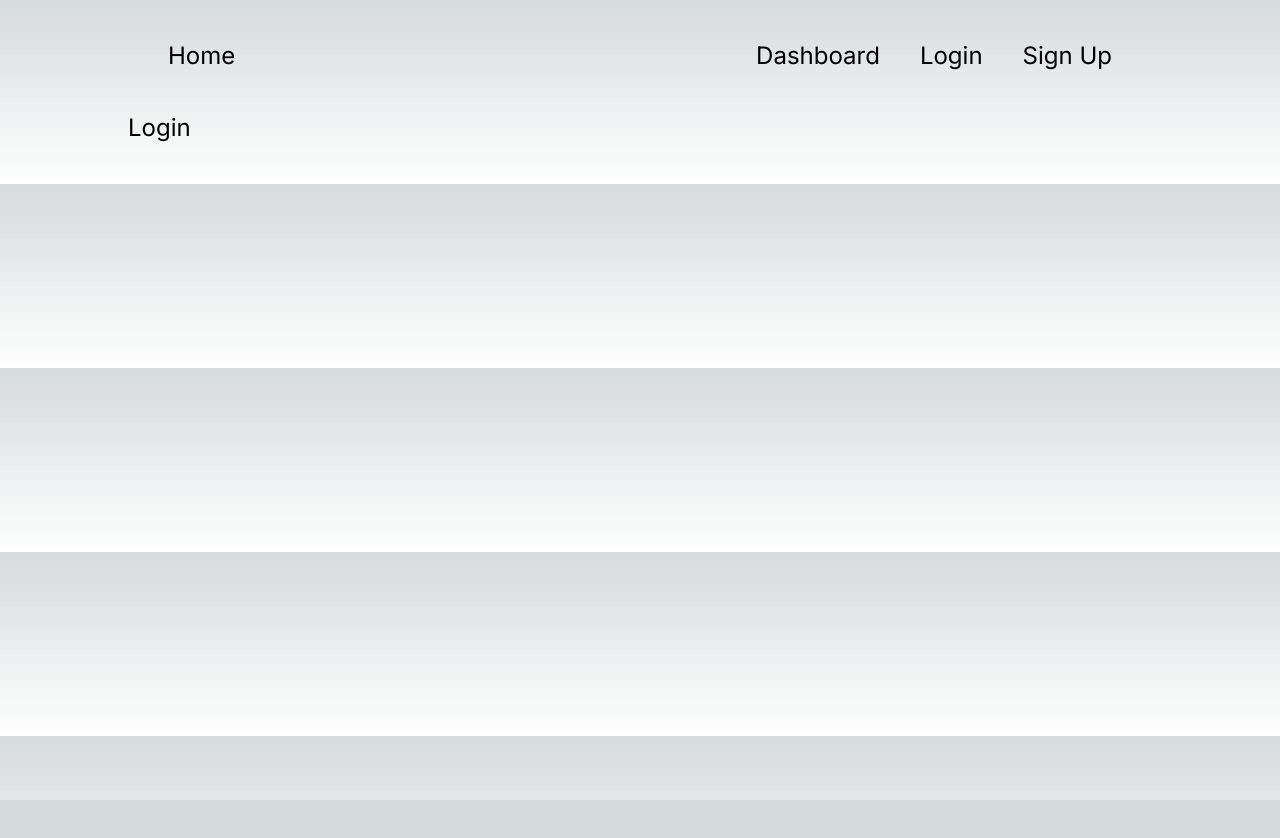
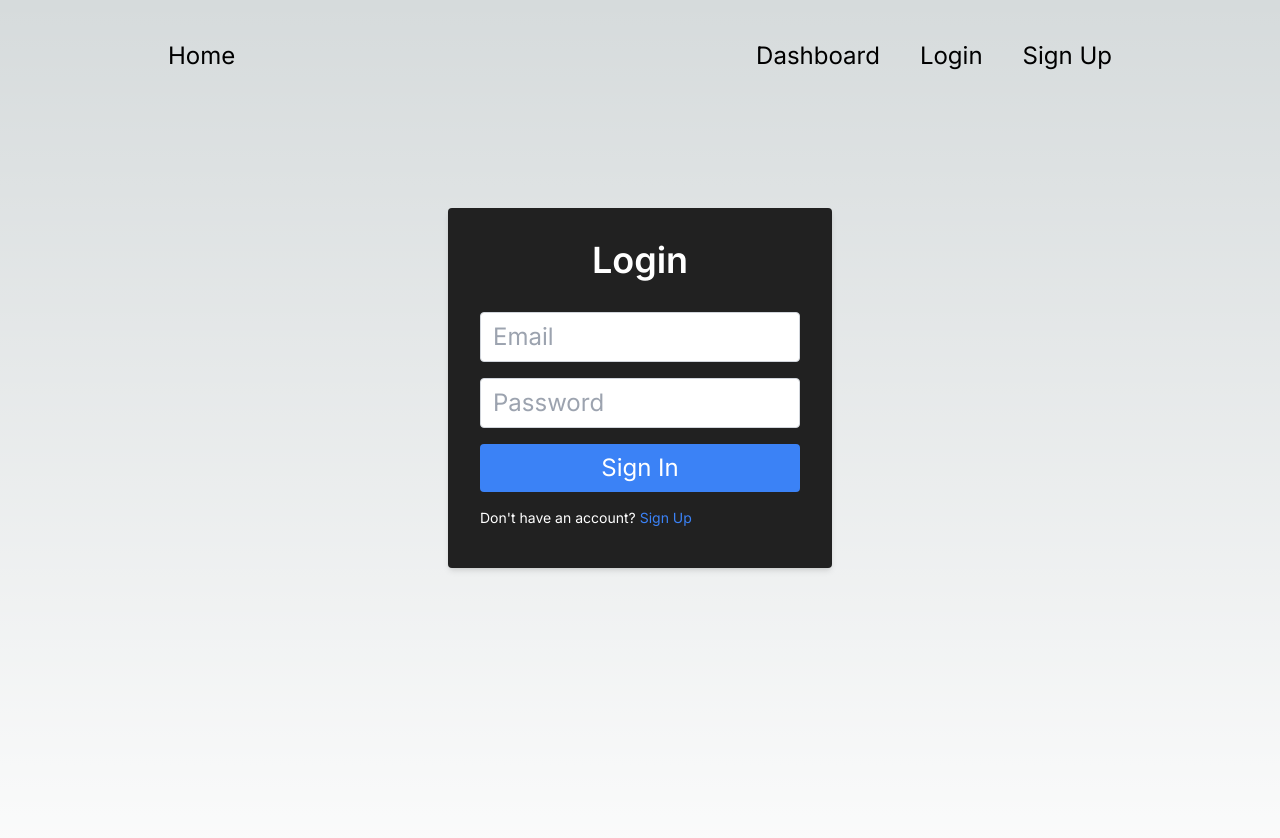
Before and after one commit to MircoSut/nextpoll, a Next.js app: page /login in a window 1280 px wide. Shown: the top 838 px of the page. Before the commit the page ends 800 px from the top, so only its background shows below. Built offline with nearby package versions, Linux system fonts and the light colour scheme; no server answers.

Commit message:
Login function  + authentication with credentials

```diff
--- a/app/api/auth/[...nextauth]/route.js
+++ b/app/api/auth/[...nextauth]/route.js
@@ -0,0 +1,43 @@
+import NextAuth from "next-auth/next";
+import GitHubProvider from "next-auth/providers/github";
+import CredentialsProvider from "next-auth/providers/credentials";
+import User from "@/models/User";
+import { connectToMongoDB } from "@/utils/db";
+import bcrypt from "bcryptjs";
+
+export const authOptions = {
+  providers: [
+    CredentialsProvider({
+      id: "credentials",
+      name: "Credentials",
+      credentials: {
+        email: { label: "Email", type: "text" },
+        password: { label: "Password", type: "Password" },
+      },
+      async authorize(credentials) {
+        await connectToMongoDB();
+        try {
+          const user = await User.findOne({ email: credentials.email });
+          if (user) {
+            const IsPasswordCorrect = await bcrypt.compare(
+              credentials.password,
+              user.password
+            );
+            if (IsPasswordCorrect) {
+              return user;
+            }
+          }
+        } catch (error) {
+          throw new Error(error);
+        }
+      },
+    }),
+    GitHubProvider({
+      clientId: process.env.GITHUB_ID,
+      clientSecret: process.env.GITHUB_SECRET,
+    }),
+  ],
+};
+
+export const handler = NextAuth(authOptions);
+export { handler as GET, handler as POST };
--- a/app/dashboard/page.jsx
+++ b/app/dashboard/page.jsx
@@ -1,7 +1,18 @@
 import React from "react";
+import { getServerSession } from "next-auth";
+import { redirect } from "next/navigation";
 
-const Dashboard = () => {
-  return <div>Dashboard</div>;
+const Dashboard = async () => {
+  const session = await getServerSession();
+  if (!session) {
+    redirect("/");
+  }
+
+  return (
+    <div className="flex min-h-screen flex-col items-center justify-between p-24">
+      Dashboard
+    </div>
+  );
 };
 
 export default Dashboard;
--- a/app/layout.js
+++ b/app/layout.js
@@ -1,6 +1,9 @@
+// File: app/layout.js
 import { Inter } from "next/font/google";
 import "./globals.css";
 import Navbar from "@/components/Navbar";
+import { getServerSession } from "next-auth";
+import AuthProvider from "@/utils/SessionProvider"; // Ensure this path is correct based on your project structure
 
 const inter = Inter({ subsets: ["latin"] });
 
@@ -9,14 +12,18 @@
   description: "Generated by create next app",
 };
 
-export default function RootLayout({ children }) {
+export default async function RootLayout({ children }) {
+  const session = await getServerSession();
+
   return (
     <html lang="en">
       <body className={inter.className}>
-        <div className="mx-auto max-w-5xl text-2xl gap-2 mb-10">
-          <Navbar />
-          {children}
-        </div>
+        <AuthProvider session={session}>
+          <div className="mx-auto max-w-5xl text-2xl gap-2 mb-10">
+            <Navbar />
+            {children}
+          </div>
+        </AuthProvider>
       </body>
     </html>
   );
--- a/app/login/page.jsx
+++ b/app/login/page.jsx
@@ -1,7 +1,91 @@
-import React from "react";
+"use client";
+import React, { useEffect, useState } from "react";
+import Link from "next/link";
+import { signIn, useSession } from "next-auth/react";
+import { useRouter } from "next/navigation";
 
 const Login = () => {
-  return <div>Login</div>;
+  const [error, setError] = useState("");
+  const router = useRouter();
+  const session = useSession();
+
+  useEffect(() => {
+    if (session.status === "authenticated") {
+      router.replace("/dashboard");
+    }
+  }, [session, router]);
+
+  const isValidEmail = (email) => {
+    const emailRegex = /^[A-Z0-9._%+-]+@[A-Z0-9.-]+\.[A-Z]{2,}$/i;
+    return emailRegex.test(email);
+  };
+
+  const handleSubmit = async (e) => {
+    e.preventDefault();
+    const email = e.target[0].value;
+    const password = e.target[1].value;
+
+    if (!isValidEmail(email)) {
+      setError("Email is invalid");
+
+      return;
+    }
+
+    if (!password || password.length < 6) {
+      setError("Password is too short");
+      return;
+    }
+
+    const res = await signIn("credentials", {
+      redirect: false,
+      email,
+      password,
+    });
+
+    if (res.error) {
+      setError("Invalid email or password");
+      if (res.url) router.replace("/dashboard");
+    } else {
+      setError("");
+    }
+  };
+
+  return (
+    <div className="flex min-h-screen flex-col items-center justify-between p-24">
+      <div className="bg-[#212121] p-8 rounded shadow-md w-96">
+        <h1 className="text-4xl text-center text-white font-semibold mb-8">
+          Login
+        </h1>
+        <form onSubmit={handleSubmit}>
+          <input
+            type="text"
+            className="w-full border border-gray-300 text-black rounded px-3 py-2 mb-4 focus:outline-none focus:border-blue-400 focus:text-black"
+            placeholder="Email"
+            required
+          />
+          <input
+            type="password"
+            className="w-full border border-gray-300 text-black rounded px-3 py-2 mb-4 focus:outline-none focus:border-blue-400 focus:text-black"
+            placeholder="Password"
+            required
+          />
+          <button
+            type="submit"
+            className="w-full bg-blue-500 text-white py-2 rounded hover:bg-blue-600"
+          >
+            Sign In
+          </button>
+          <p className="text-red-500 text-[16px] mb-2 mt-2">{error && error}</p>
+        </form>
+        <div className="text-white text-sm py-2">
+          Don't have an account?{" "}
+          <Link href={"/signup"} className="text-blue-500 hover:underline">
+            Sign Up
+          </Link>
+        </div>
+      </div>
+    </div>
+  );
 };
 
 export default Login;
--- a/components/Navbar.jsx
+++ b/components/Navbar.jsx
@@ -1,7 +1,11 @@
+"use client";
 import React from "react";
 import Link from "next/link";
+import { signOut, useSession } from "next-auth/react";
 
 const Navbar = () => {
+  const { data: session } = useSession();
+
   return (
     <div>
       <ul className="flex justify-between m-10 items-center">
@@ -14,12 +18,30 @@
           <Link href={"/dashboard"}>
             <li>Dashboard</li>
           </Link>
+          {!session ? (
+            <>
               <Link href={"/login"}>
                 <li>Login</li>
               </Link>
               <Link href={"/signup"}>
                 <li>Sign Up</li>
               </Link>
+            </>
+          ) : (
+            <>
+              {session.user?.email}
+              <li>
+                <button
+                  onClick={() => {
+                    signOut();
+                  }}
+                  className="p-2 px-5 -mt-1 bg-blue-800 rounded-full text-white"
+                >
+                  Logout
+                </button>
+              </li>
+            </>
+          )}
         </div>
       </ul>
     </div>
--- /dev/null
+++ b/utils/SessionProvider.jsx
@@ -0,0 +1,9 @@
+"use client";
+import React from "react";
+import { SessionProvider } from "next-auth/react";
+
+const AuthProvider = ({ children }) => {
+  return <SessionProvider>{children}</SessionProvider>;
+};
+
+export default AuthProvider;
```
Lines whose indentation alone changed are shown as unchanged.
